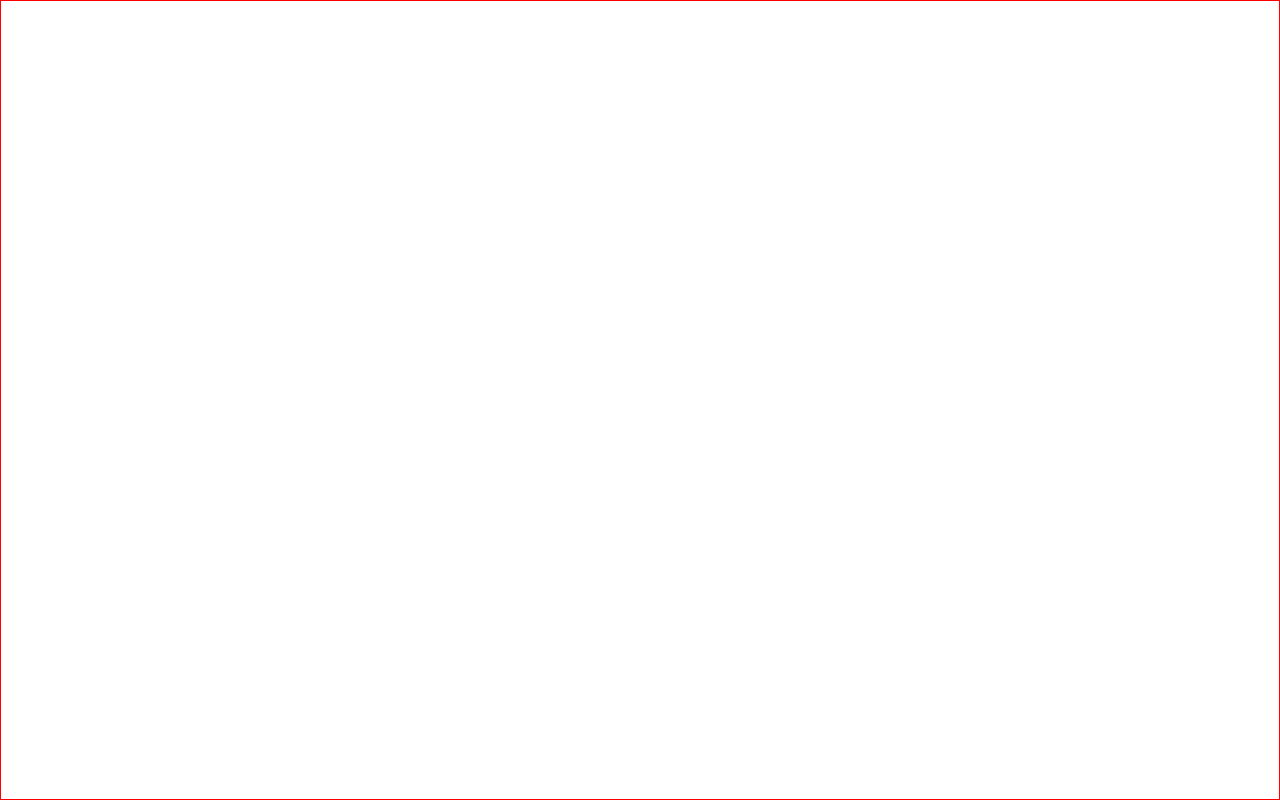
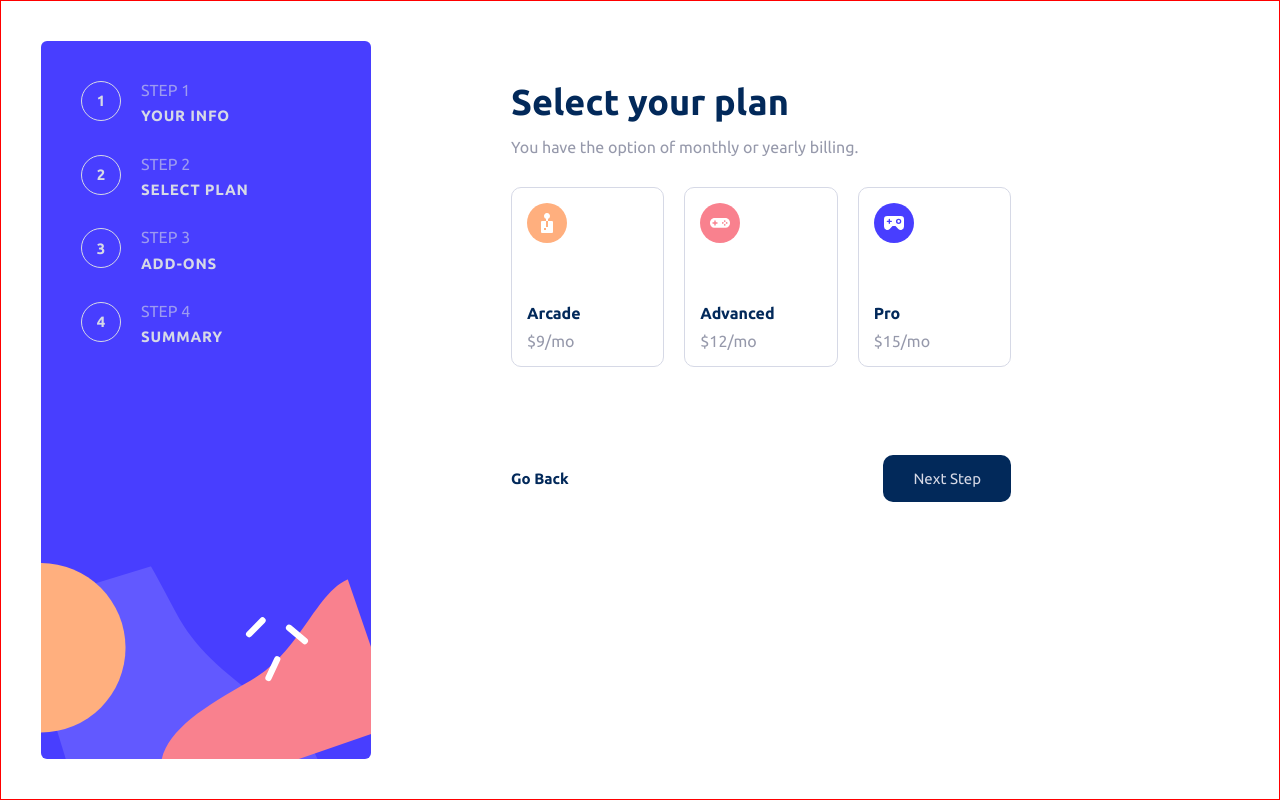
Before and after one commit to ninaokumura/multi-step-form, a React (Create React App) app: page /select-plan/1 in a window 1280 px wide. Before the commit this address had no page. Built offline with nearby package versions, Linux system fonts and the light colour scheme.

Commit message:
add select-plan page

```diff
--- a/src/App.tsx
+++ b/src/App.tsx
@@ -21,8 +21,9 @@ function App() {
       <Routes>
         <Route path="/" element={<Navigate to="/personal-info" />} />
         <Route path="/personal-info" element={<PersonalInfo />} />
+        <Route path="/select-plan/:choice" element={<SelectPlan />} />
+        <Route path="/select-plan" element={<SelectPlan />} />
         <Route path="/add-ons" element={<AddOns />} />
-        <Route path="/select-plan" element={<SelectPlan />} />
         <Route path="/summary" element={<Summary />} />
       </Routes>
     </MainWrapper>
--- a/src/pages/select-plan.tsx
+++ b/src/pages/select-plan.tsx
@@ -1,17 +1,135 @@
 import React from "react";
 import MainLayout from "../layouts/MainLayout";
 import styled from "styled-components";
+import arcadeIcon from "../assets/icon-arcade.svg";
+import advancedIcon from "../assets/icon-advanced.svg";
+import proIcon from "../assets/icon-pro.svg";
+import Card from "../stories/Card/Card";
+import Button from "../stories/Button/Button";
+import { useNavigate, useParams } from "react-router-dom";
 
 type Props = {};
 
+const CARD_ITEMS = [
+  {
+    icon: arcadeIcon,
+    title: "Arcade",
+    price: "$9/mo",
+    path: "/select-plan/arcade",
+  },
+
+  {
+    icon: advancedIcon,
+    title: "Advanced",
+    price: "$12/mo",
+    path: "/select-plan/advanced",
+  },
+  {
+    icon: proIcon,
+    title: "Pro",
+    price: "$15/mo",
+    path: "/select-plan/pro",
+  },
+];
+
 const Wrapper = styled.div`
   width: 100%;
+  padding: 40px;
+  display: flex;
+  flex-direction: column;
+`;
+
+const Title = styled.div`
+  font-weight: bold;
+  font-size: 36px;
+  padding-bottom: 16px;
+  color: ${({ theme }) => theme.colors["marine-blue"]};
+`;
+
+const Paragraph = styled.div`
+  color: ${({ theme }) => theme.colors["cool-gray"]};
+  padding-bottom: 30px;
+`;
+
+const ListWrapper = styled.ul`
+  display: grid;
+  grid-template-columns: repeat(3, 1fr);
+  gap: 20px;
+`;
+
+const ListItem = styled.li`
+  list-style: none;
+`;
+
+const Content = styled.div`
+  max-width: 500px;
+  width: full;
+  display: flex;
+  flex-direction: column;
+  gap: 8px;
+`;
+
+const ButtonWrapper = styled.div`
+  display: flex;
+  flex-direction: row-reverse;
+  justify-content: space-between;
+  padding-top: 80px;
 `;
 
 const SelectPlan = (props: Props) => {
+  const navigate = useNavigate();
+
+  const params = useParams();
+  const { choice } = params;
+  console.log({ choice });
+
+  const GoBackClickHandler = () => {
+    navigate({ pathname: "/personal-info" });
+  };
+
+  const GoNextClickHandler = () => {
+    navigate({ pathname: "/add-ons" });
+  };
+
   return (
     <MainLayout>
-      <Wrapper>select-plan</Wrapper>
+      <Wrapper>
+        <Title>Select your plan</Title>
+        <Paragraph>
+          You have the option of monthly or yearly billing.{" "}
+        </Paragraph>
+        <Content>
+          <ListWrapper>
+            {CARD_ITEMS.map((item) => (
+              <ListItem key={item.title}>
+                <Card
+                  src={item.icon}
+                  alt={item.title}
+                  plan={item.title}
+                  price={item.price}
+                  onClick={() => navigate(item.path)}
+                />
+              </ListItem>
+            ))}
+          </ListWrapper>
+          <ButtonWrapper>
+            <Button
+              variant="secondary"
+              children="Next Step"
+              size="md"
+              onClick={GoNextClickHandler}
+              color="default"
+            />
+            <Button
+              variant="primary"
+              children="Go Back"
+              size="md"
+              onClick={GoBackClickHandler}
+              color="back"
+            />
+          </ButtonWrapper>
+        </Content>
+      </Wrapper>
     </MainLayout>
   );
 };
--- a/src/stories/Button/Button.tsx
+++ b/src/stories/Button/Button.tsx
@@ -7,19 +7,21 @@ type ButtonProps = {
   variant?: "primary" | "secondary";
   size?: "sm" | "md";
   shape?: "round";
-  color: "default" | "active";
+  color: "default" | "active" | "back";
 };
 
 const VARIANTS = {
   primary: css`
-    padding: 15px 30px;
     border-radius: 10px;
+    padding: 15px 0px;
+
     border: none;
     color: ${({ theme }) => theme.colors["marine-blue"]};
     background-color: transparent;
     font-family: ${({ theme }) => theme.fonts.ubuntu};
     font-size: 15px;
     text-align: center;
+    font-weight: bold;
   `,
   secondary: css`
     padding: 15px 30px;
@@ -52,13 +54,17 @@ const COLOR = {
     background-color: ${({ theme }) => theme.colors["light-blue"]};
     color: ${({ theme }) => theme.colors["marine-blue"]};
   `,
+  back: css`
+    background-color: transparent;
+    color: ${({ theme }) => theme.colors["marine-blue"]};
+  `,
 };
 
 const StyledButton = styled.button<ButtonProps>`
   cursor: pointer;
-  ${props => VARIANTS[props.variant ?? "primary"]};
-  ${props => (props.shape ? SHAPE[props.shape] : null)};
-  ${props => (props.color ? COLOR[props.color] : undefined)}
+  ${(props) => VARIANTS[props.variant ?? "primary"]};
+  ${(props) => (props.shape ? SHAPE[props.shape] : null)};
+  ${(props) => (props.color ? COLOR[props.color] : undefined)}
 `;
 
 const Button = (props: ButtonProps) => {
--- a/src/stories/Card/Card.tsx
+++ b/src/stories/Card/Card.tsx
@@ -6,21 +6,24 @@ type CardProps = {
   alt: string;
   plan: string;
   price: string;
+  role?: string;
+  onClick?: () => void;
 };
 
 const CardWrapper = styled.div`
   border: 1px solid ${({ theme }) => theme.colors["light-gray"]};
   font-family: ${({ theme }) => theme.fonts.ubuntu};
-  max-width: 150px;
-  height: 160px;
+  height: 180px;
   border-radius: 10px;
   padding: 15px;
   display: flex;
   flex-direction: column;
   justify-content: space-between;
   gap: 20px;
+
   :hover {
     outline: 1px solid ${({ theme }) => theme.colors["purplish-blue"]};
+    transition: outline 0.1s linear;
   }
 `;
 
@@ -36,7 +39,7 @@ const Price = styled.p`
 
 const Card = (props: CardProps) => {
   return (
-    <CardWrapper>
+    <CardWrapper role="button" onClick={props.onClick}>
       <div>
         <img src={props.src} alt={props.alt} />
       </div>
```
